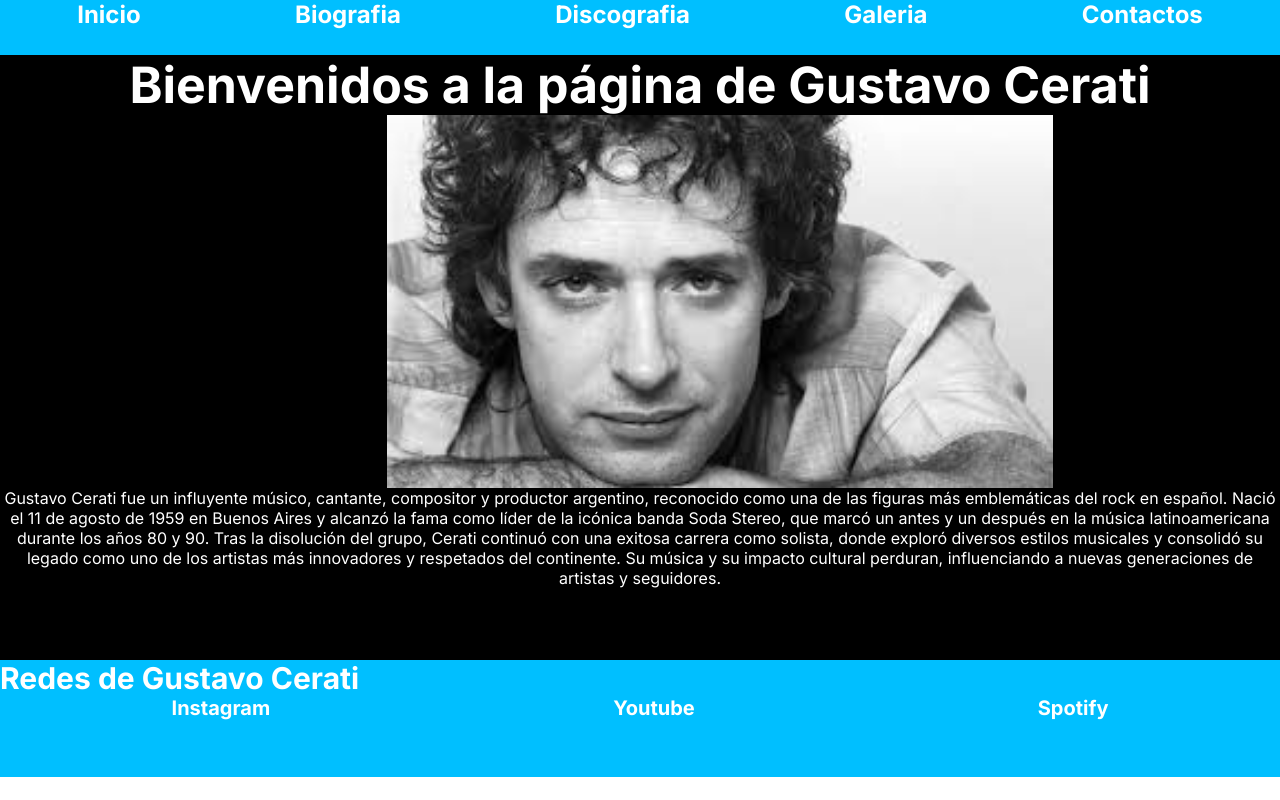
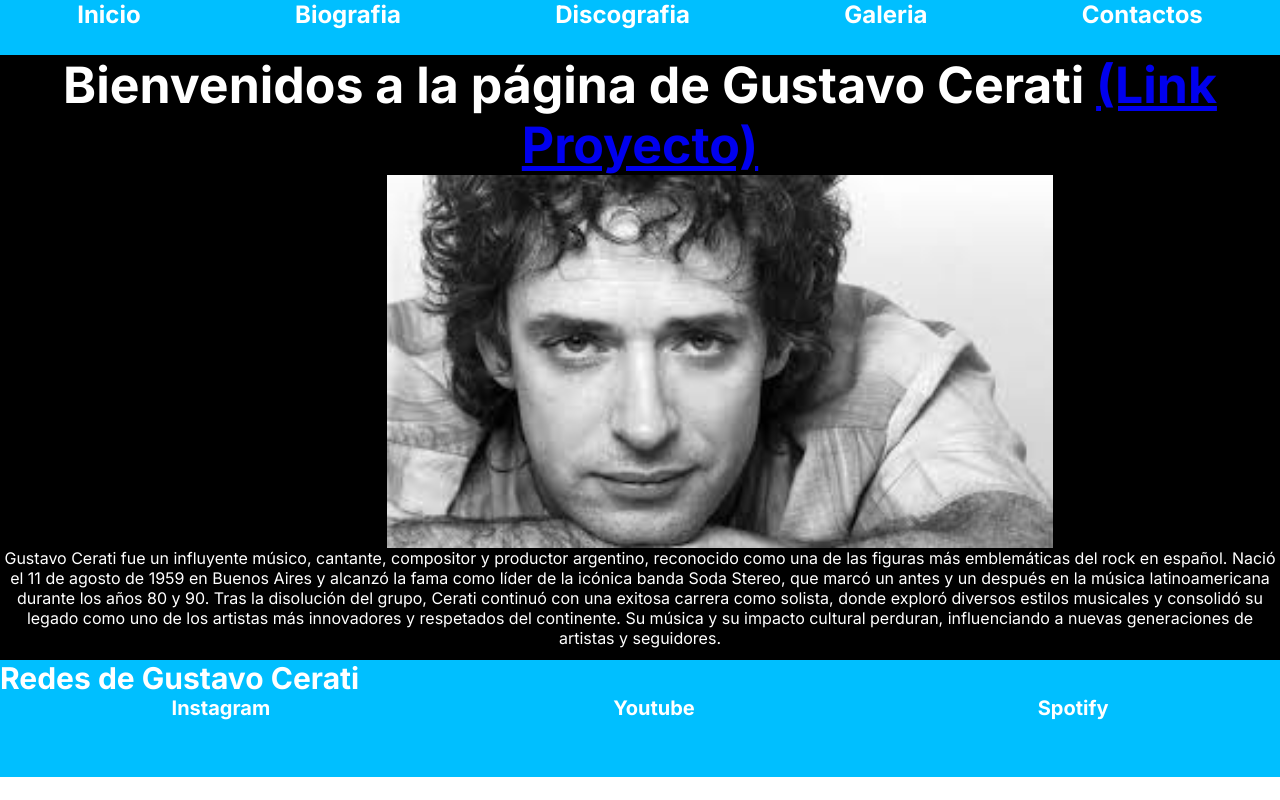
Before and after one commit to Sesma18/proyecto, a plain HTML site: page index.html in a window 1280 px wide. Drawn offline with Linux system fonts and the light colour scheme.

Commit message:
version8

```diff
--- a/index.html
+++ b/index.html
@@ -24,7 +24,8 @@
 </header>
 
     <main>
-      <h1>Bienvenidos a la página de Gustavo Cerati</h1>
+      <h1>Bienvenidos a la página de Gustavo Cerati <a href="https://github.com/Sesma18/proyecto">(Link Proyecto)</a></h1>
+
       <img src="img/cerati76.jpg" alt="cerati.jpg" />
       <p>
         Gustavo Cerati fue un influyente músico, cantante, compositor y
```
